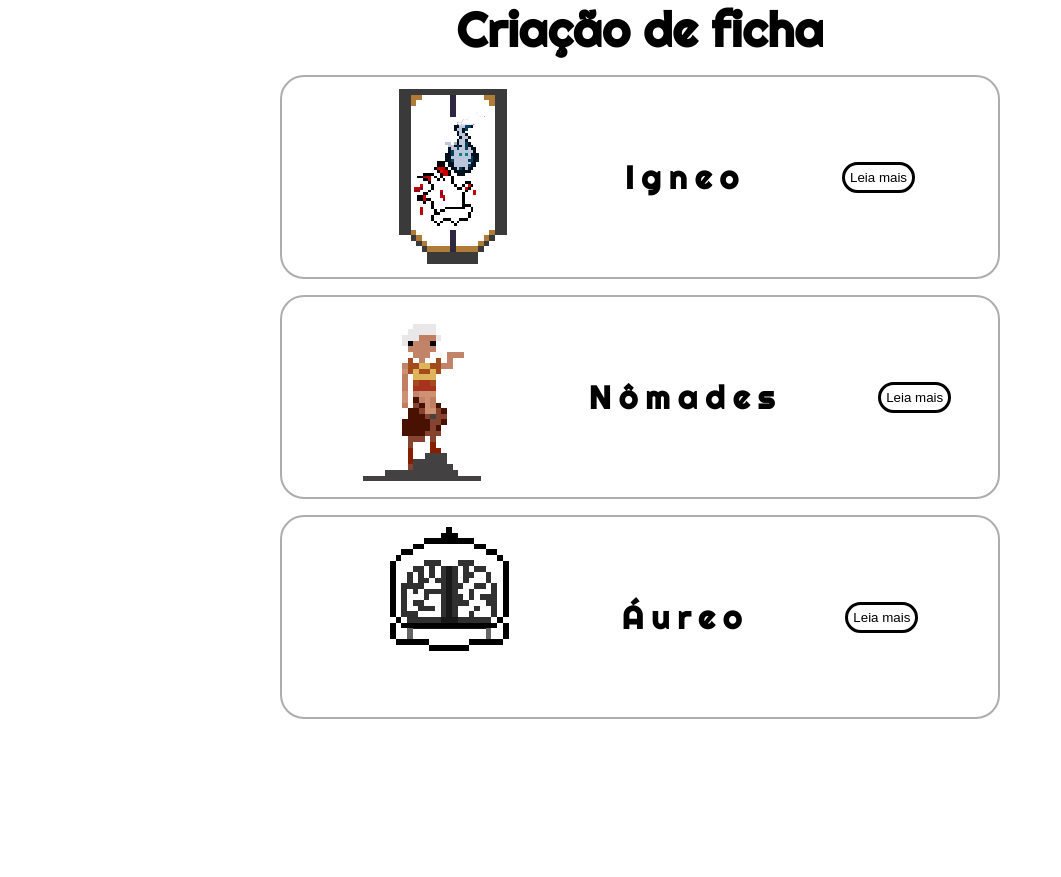
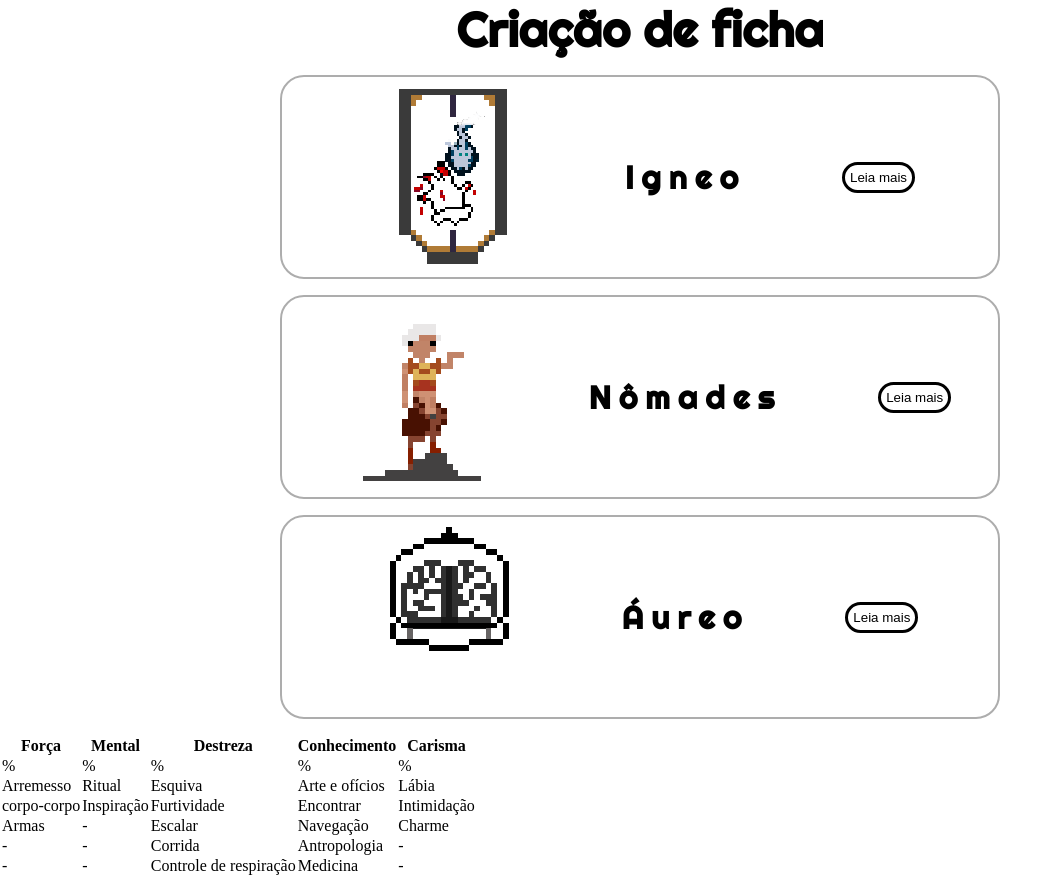
Before and after one commit to lluiscase/Criacao-de-ficha, a plain HTML site: page ficha.html in a window 1280 px wide. Shown: the whole page, without its empty margins (0-1061 px from the left). Before the commit the page ends 800 px from the top, so only its background shows below. Drawn offline with Linux system fonts and the light colour scheme.

Commit message:
Adição da tabela para pericias

```diff
--- a/ficha.html
+++ b/ficha.html
@@ -139,6 +139,60 @@
         <p id="info-forca" class="posficha"></p>
     </section>
 
+    <section>
+        <table>
+            <tr>
+                <th>Força</th>
+                <th>Mental</th>
+                <th>Destreza</th>
+                <th>Conhecimento</th>
+                <th>Carisma</th>
+            </tr>
+            <tr>
+                <td id="total-f">%</td>
+                <td id="total-m">%</td>
+                <td id="total-d">%</td>
+                <td id="total-co">%</td>
+                <td id="total-ca">%</td>
+            </tr>
+            <tr>
+                <td id="total-ar">Arremesso</td>
+                <td id="total-ri">Ritual</td>
+                <td id="total-es">Esquiva</td>
+                <td id="total-ao">Arte e ofícios</td>
+                <td id="total-la">Lábia</td>
+            </tr>
+            <tr>
+                <td id="total-cc">corpo-corpo</td>
+                <td id="total-in">Inspiração</td>
+                <td id="total-fu">Furtividade</td>
+                <td id="total-en">Encontrar</td>
+                <td id="total-int">Intimidação</td>
+            </tr>
+            <tr>
+                <td id="total-arm">Armas</td>
+                <td >-</td>
+                <td id="total-es">Escalar</td>
+                <td id="total-na">Navegação</td>
+                <td id="total-ch">Charme</td>
+            </tr>
+            <tr>
+                <td >-</td>
+                <td >-</td>
+                <td id="total-co">Corrida</td>
+                <td id="total-an">Antropologia</td>
+                <td >-</td>
+            </tr>
+            <tr>
+                <td >-</td>
+                <td >-</td>
+                <td id="total-cr">Controle de respiração</td>
+                <td id="total-m">Medicina</td>
+                <td >-</td>
+            </tr>
+        </table>
+    </section>
+
     <script src="ficha.js"></script>
 
 </body>
--- a/ficha.js
+++ b/ficha.js
@@ -389,7 +389,26 @@ gerador.addEventListener("click",function(){
     for (let i = 0; i < traco.length; i++) {
         classAtual = traco[i]
         if (traco[i].checked) {
-            let textpericia = document.createElement("p")
+            if(classAtual.classList.contains("nacao")){
+                if(classAtual == arremesso){
+                    document.getElementById("total-ar").innerText = traco[i].id + ":" + calculonacao(pontnac) + "%"
+                }if(classAtual == corpo){
+                    document.getElementById("total-cc").innerText = traco[i].id + ":" + calculonacao(pontnac) + "%"
+                }if(classAtual == arte){
+                    document.getElementById("total-ar").innerText = traco[i].id + ":" + calculonacao(pontnac) + "%"
+                }if(classAtual == antropologia){
+                    document.getElementById("total-ar").innerText = traco[i].id + ":" + calculonacao(pontnac) + "%"
+                }if(classAtual == medicina){
+                    document.getElementById("total-ar").innerText = traco[i].id + ":" + calculonacao(pontnac) + "%"
+                }if(classAtual == ritual){
+                    document.getElementById("total-ar").innerText = traco[i].id + ":" + calculonacao(pontnac) + "%"
+                }
+            }else{
+                if(classAtual == arremesso){
+                    document.getElementById("total-ar").innerText = traco[i].id + ":" + calculonacao(pontnac) + "%"
+                }
+            }
+            /*let textpericia = document.createElement("p")
             textpericia.setAttribute("class","posficha")
             if(classAtual.classList.contains("nacao")){
                 textpericia.innerHTML = traco[i].id + ":" + calculonacao(pontnac) + "%"
@@ -397,7 +416,7 @@ gerador.addEventListener("click",function(){
                 textpericia.innerHTML = traco[i].id + ":" + calculoponto() + "%"
             }
             document.body.appendChild(textpericia)
-            traco[i].parentNode.removeChild(traco[i])
+            traco[i].parentNode.removeChild(traco[i])*/
             break
         }
     }
```
